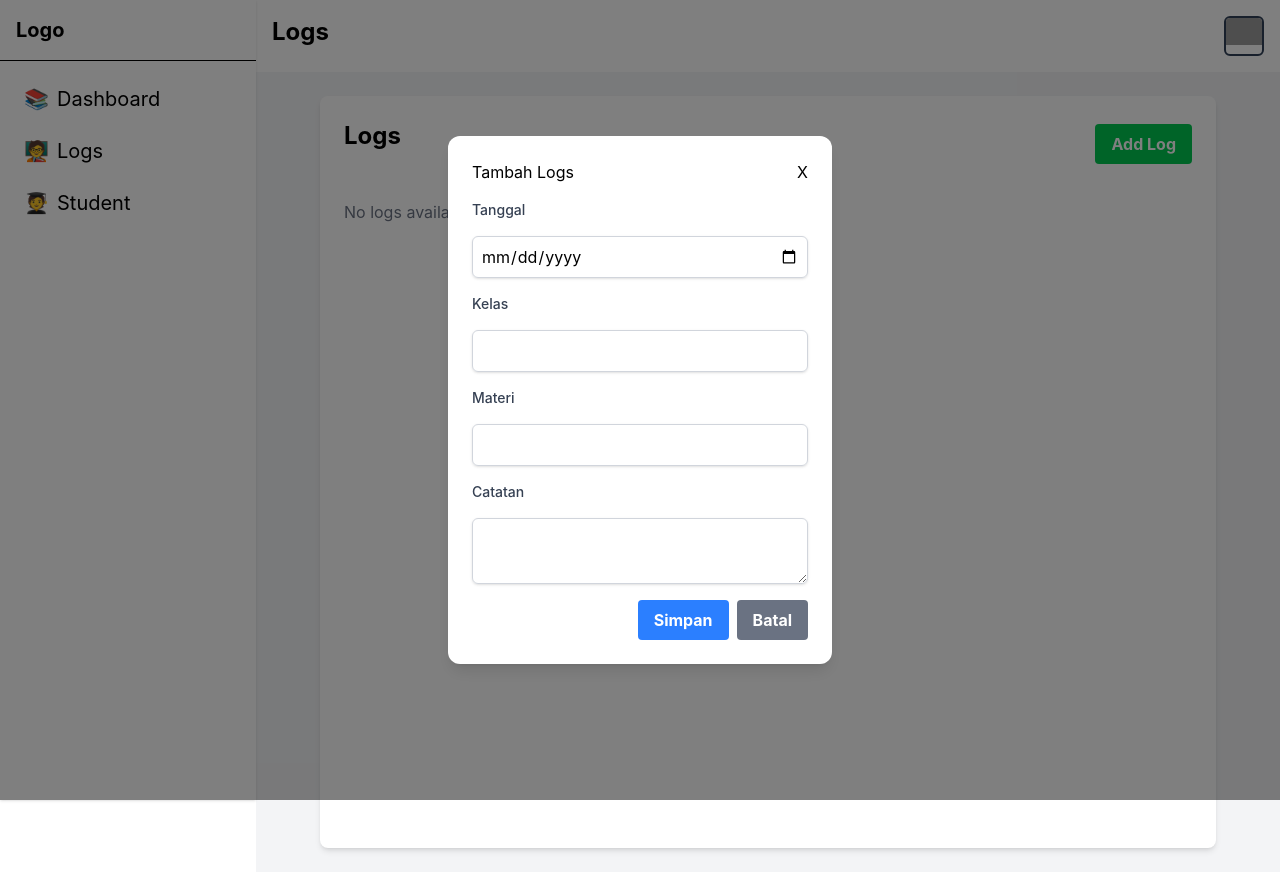
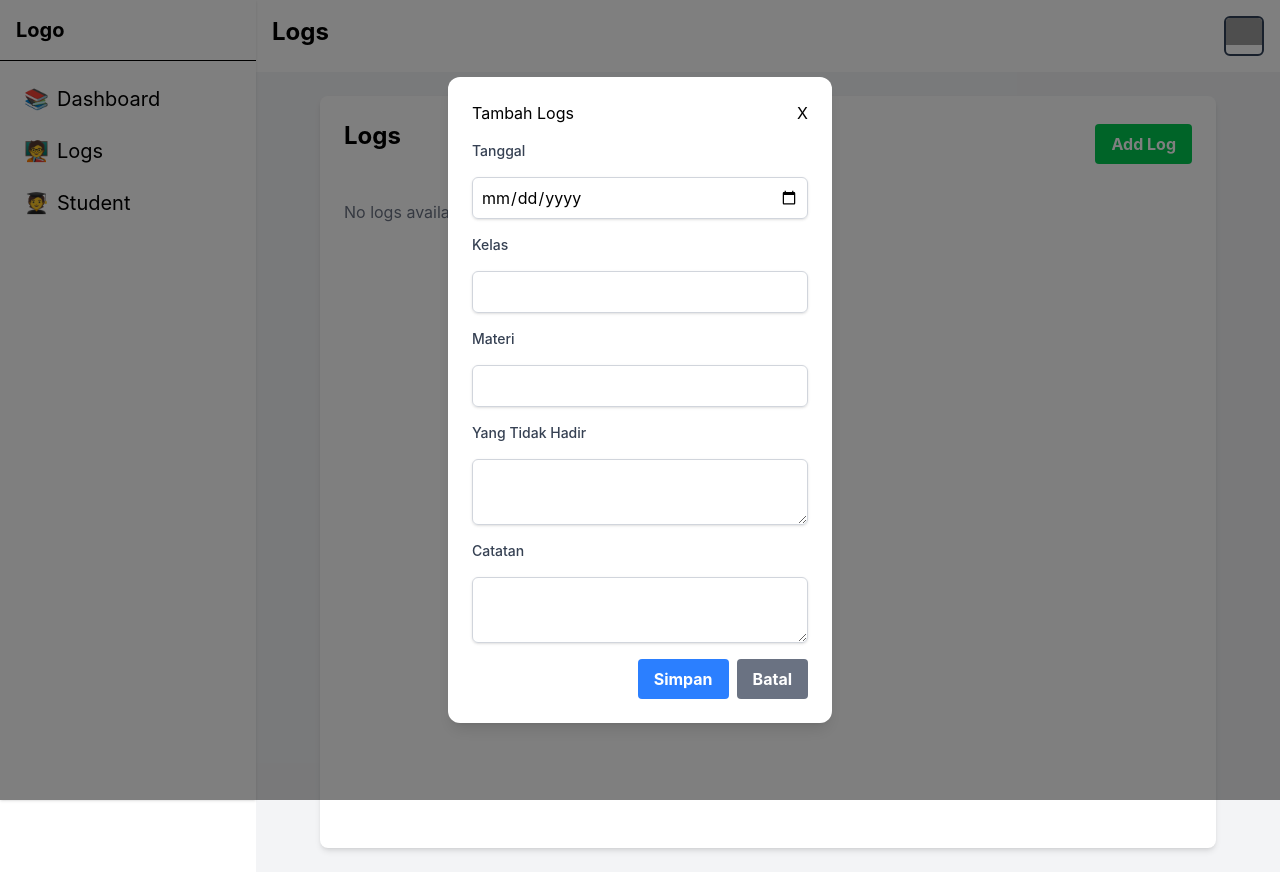
Before and after one commit to NugrahaAdiKasogi/ActivityLog, a React (Vite) app: page /logs in a window 1280 px wide. Both pictures are taken after a click on the button "Add Log". Built offline with nearby package versions, Linux system fonts and the light colour scheme; grey boxes are pictures that could not be loaded.

Commit message:
Logs Pages-v3

```diff
--- a/src/pages/Logs.jsx
+++ b/src/pages/Logs.jsx
@@ -29,23 +29,23 @@ const reducer = (state, action) => {
   }
 };
 
+const emptyLogs = {
+  tanggal: "",
+  kelas: "",
+  materi: "",
+  tidakHadir: "",
+  catatan: "",
+};
 const Logs = () => {
   const [logs, dispatch] = useReducer(reducer, [], initialState);
   const [isModalOpen, setIsModalOpen] = useState(false);
   const [editingId, setEditingId] = useState(null);
+  const [logForm, setLogForm] = useState(emptyLogs);
 
   useEffect(() => {
     localStorage.setItem("logs", JSON.stringify(logs));
   }, [logs]);
 
-  const emptyLogs = {
-    tanggal: "",
-    kelas: "",
-    materi: "",
-    catatan: "",
-  };
-
-  const [logForm, setLogForm] = useState(emptyLogs);
   const handleSubmit = (e) => {
     e.preventDefault();
     if (!logForm.tanggal || !logForm.kelas || !logForm.materi) {
@@ -150,6 +150,18 @@ const Logs = () => {
                   required
                 />
                 <label className="block text-sm font-medium text-gray-700">
+                  Yang Tidak Hadir
+                </label>
+                <textarea
+                  value={logForm.tidakHadir}
+                  onChange={(e) =>
+                    setLogForm({ ...logForm, tidakHadir: e.target.value })
+                  }
+                  className="mt-1 block w-full border border-gray-300 rounded-md shadow-sm p-2"
+                />
+
+
+                <label className="block text-sm font-medium text-gray-700">
                   Catatan
                 </label>
                 <textarea
@@ -183,9 +195,12 @@ const Logs = () => {
             {logs.length === 0 ? (
               <p className="text-gray-500">No logs available.</p>
             ) : (
-              <div className="space-y-2" >
+              <div className="space-y-2">
                 {processLogs.map((log) => (
-                  <div className="relative border-l-2 border-gray-200 ml-4" key={log.id}>
+                  <div
+                    className="relative border-l-2 border-gray-200 ml-4"
+                    key={log.id}
+                  >
                     <div className="mb-10 ml-6 flex items-start">
                       <div className="absolute -left-1.5 w-3 h-3 bg-blue-500 rounded-full mt-1.5"></div>
 
@@ -205,6 +220,11 @@ const Logs = () => {
                         <p className="text-sm text-gray-500 mt-2 italic">
                           Catatan: {log.catatan}
                         </p>
+                        {log.tidakHadir && (
+                          <p className="text-sm text-red-500 mt-2 italic">
+                            Tidak Hadir: {log.tidakHadir}
+                          </p>
+                        )}
                       </div>
                       {/* Edit button would go here */}
                       <div className="ml-4 flex space-x-2">
@@ -214,8 +234,6 @@ const Logs = () => {
                         >
                           Edit
                         </button>
-                      </div>
-                      <div className="ml-4 flex space-x-2">
                         <button
                           className="bg-red-500 hover:bg-red-700 text-white font-bold py-1 px-2 rounded"
                           onClick={() => handleDelete(log.id)}
```
